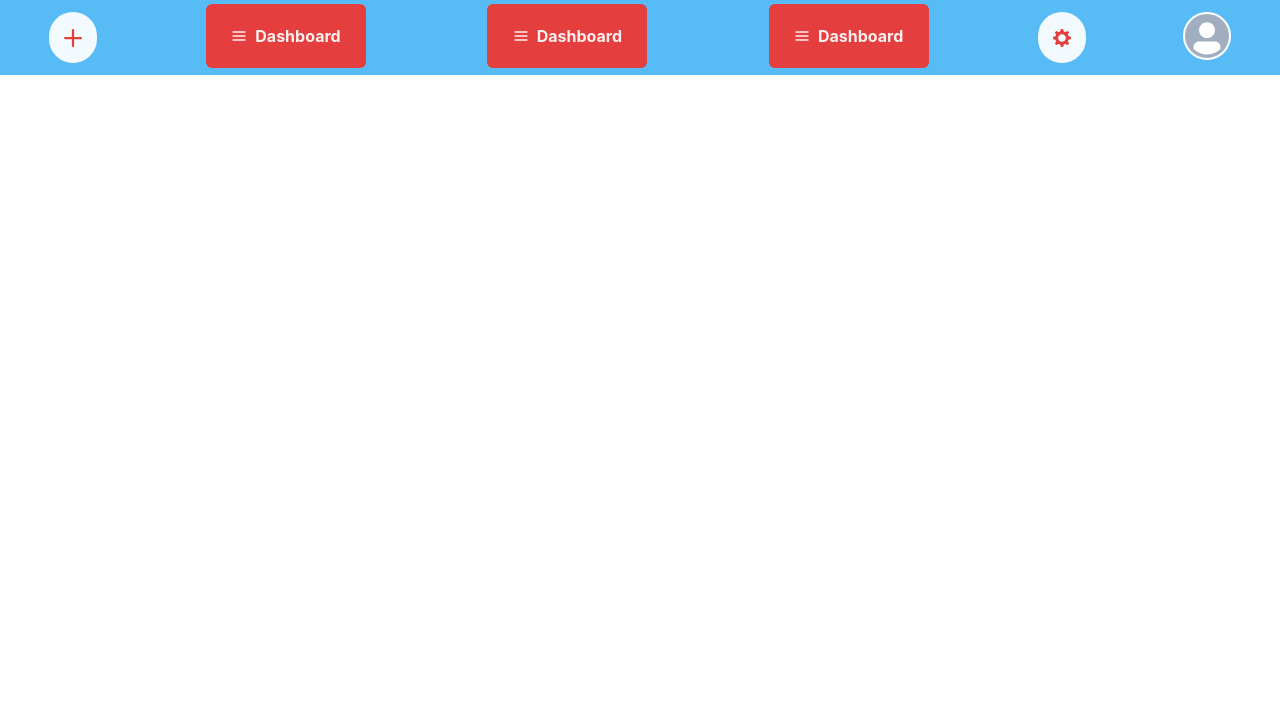
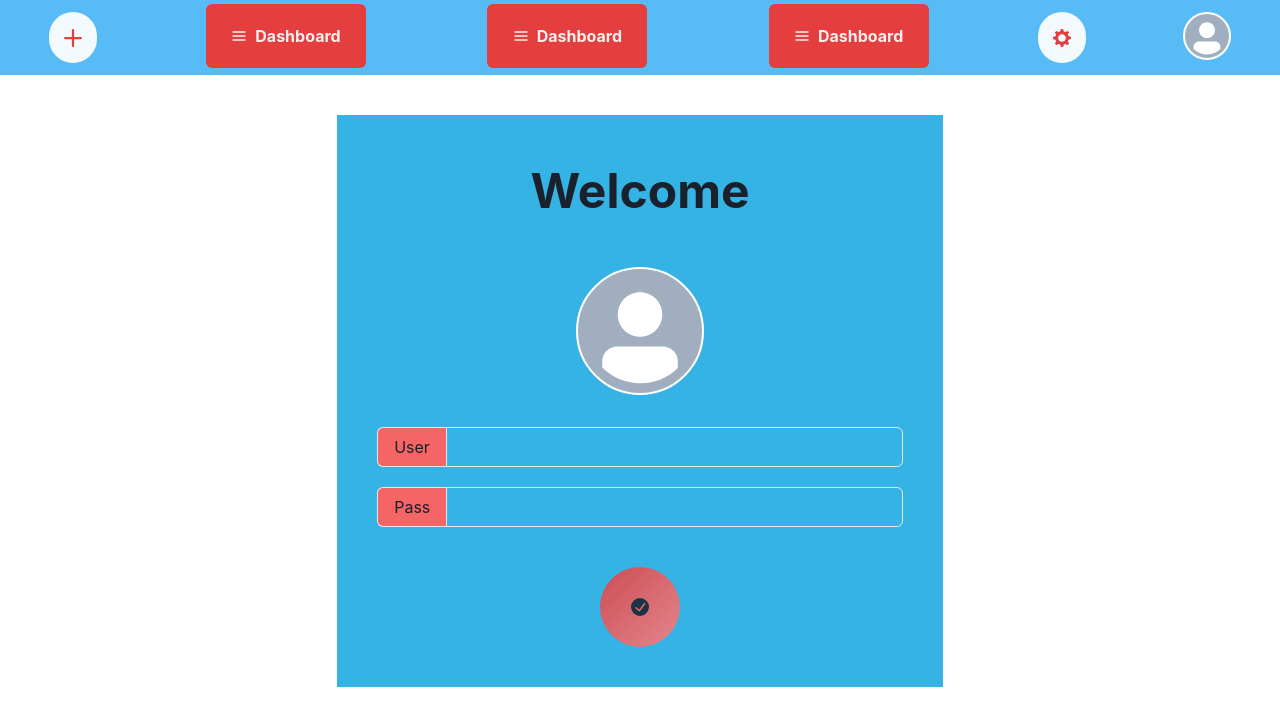
Before and after one commit to NeloAura/artistic-swimming-app, a React (Create React App) app: page / in a window 1280 px wide. Shown: the top 726 px of the page. Built offline with nearby package versions, Linux system fonts and the light colour scheme.

Commit message:
Added login component

```diff
--- a/src/App.js
+++ b/src/App.js
@@ -1,16 +1,23 @@
 import './App.css';
 import React from 'react';
+import { ChakraProvider, Container } from '@chakra-ui/react'
+//import components here
 import Navigation from './Components/Navigation';
-
-import { ChakraProvider } from '@chakra-ui/react'
+import LoginComp from './Components/Login';
 
 function App() {
   return (
     <ChakraProvider>
+
+
       <nav>
       <Navigation/>
+      </nav>
 
-      </nav>
+    <LoginComp/>
+
+
+
     </ChakraProvider>
   )
 }
--- /dev/null
+++ b/src/Components/Login.jsx
@@ -0,0 +1,77 @@
+import React from 'react'
+import {
+  ChakraProvider,
+  Container,
+  InputGroup,
+  InputLeftAddon,
+  Input,
+  Avatar,
+  Text,
+  IconButton
+} from '@chakra-ui/react'
+import { CheckCircleIcon } from '@chakra-ui/icons'
+
+const LoginComp = () => (
+  <ChakraProvider resetCSS>
+
+    <Container
+      display="flex"
+      flexDirection="column"
+      alignItems="center"
+      justifyContent="center"
+      backgroundColor="linkedin.400"
+      p={10}
+      mt={10}
+      mb={10}
+    >
+
+      <Text
+        pb={10}
+        display="flex"
+        justifyContent="center"
+        alignItems="center"
+        fontWeight="bold"
+        textAlign="center"
+        fontSize="5xl"
+
+      >
+        Welcome
+      </Text>
+      <Avatar
+        size="2xl"
+        display="flex"
+        justifyContent="center"
+        alignItems="center"
+        mb={8}
+        showBorder
+      />
+      <InputGroup>
+        <InputLeftAddon backgroundColor="red.400">User</InputLeftAddon>
+        <Input />
+      </InputGroup>
+      <InputGroup mt={5} mb={6}>
+        <InputLeftAddon backgroundColor="red.400">Pass</InputLeftAddon>
+        <Input Type= {"password"} />
+      </InputGroup>
+      <IconButton
+        aria-label="icon"
+        icon={<CheckCircleIcon />}
+        size="lg"
+        isRound
+        mt={4}
+        display="flex"
+        justifyContent="center"
+        alignItems="center"
+        height={20}
+        width={20}
+        borderRadius={45}
+        boxShadow="60%"
+        opacity={0.87}
+        bgGradient="linear(to bottom right, red.500,red.300)"
+      />
+    </Container>
+
+  </ChakraProvider>
+)
+
+export default LoginComp
```
